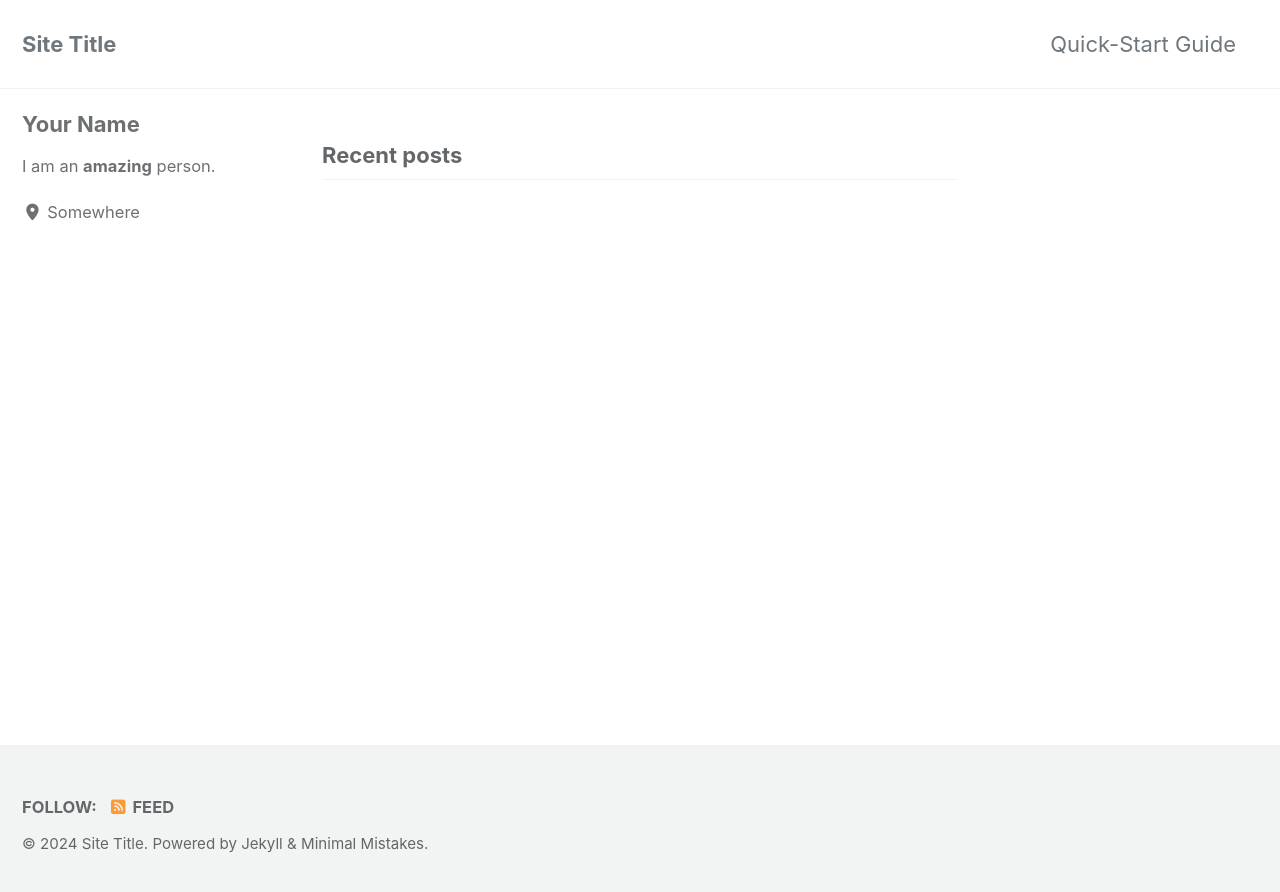
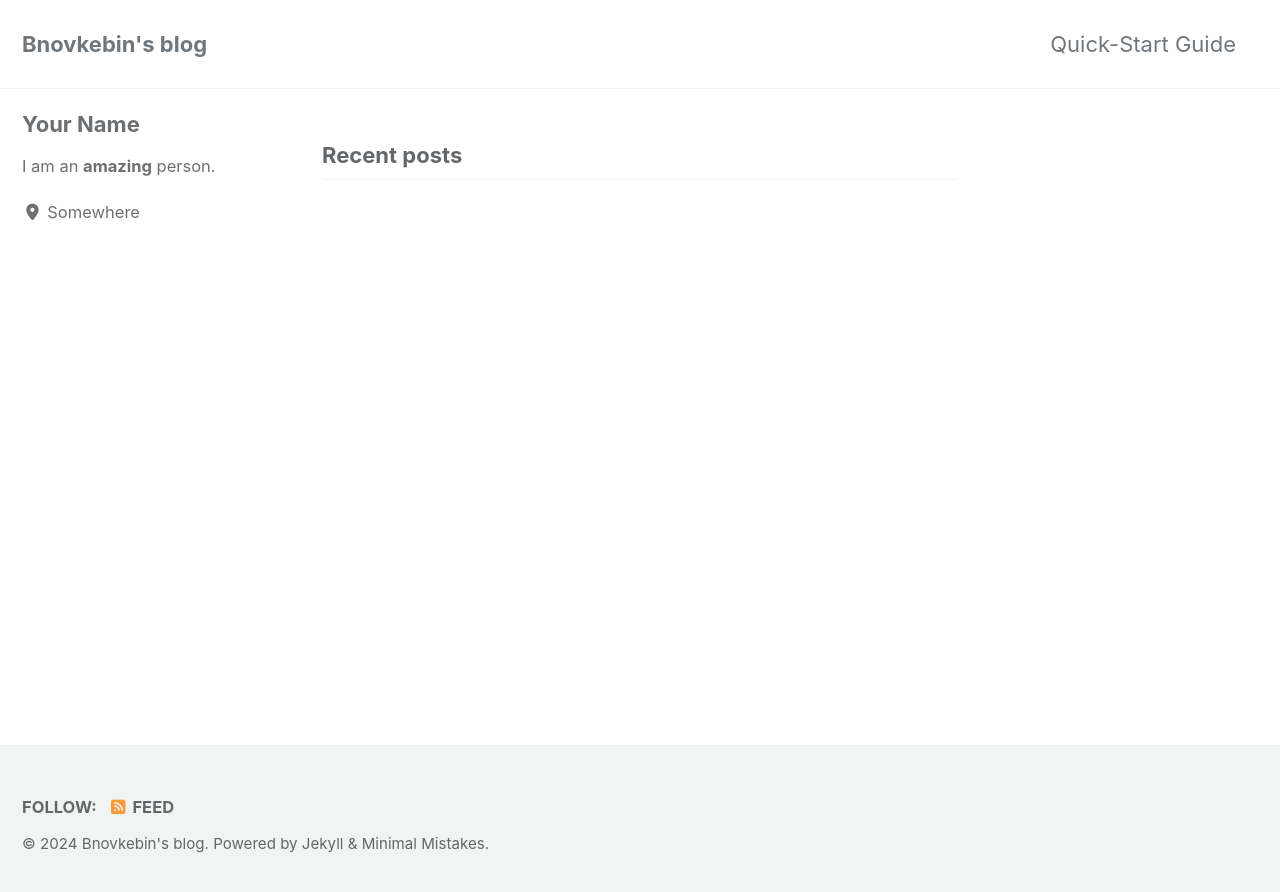
Before and after one commit to bnovkebin/bnovkebin.github.io, a Jekyll site: the page built from index.html, in a window 1280 px wide. Shown: the top 892 px of the page. Built offline with Jekyll 4.4.1, drawn with Linux system fonts in a browser that asks for light colours; cached includes are drawn as plain includes; the list of posts is cut into pages by our own code.

Commit message:
20240808

```diff
--- a/_config.yml
+++ b/_config.yml
@@ -17,14 +17,14 @@ minimal_mistakes_skin    : "default" # "air", "aqua", "contrast", "dark", "dirt"
 # Site Settings
 locale                   : "en-US"
 rtl                      : # true, false (default) # turns direction of the page into right to left for RTL languages
-title                    : "Site Title"
+title                    : "Bnovkebin's blog"
 title_separator          : "-"
 subtitle                 : # site tagline that appears below site title in masthead
-name                     : "Your Name"
-description              : "An amazing website."
+name                     : "Minkyun Sung"
+description              : "Be a good hacker"
 url                      : "https://bnovkebin.github.io" # the base hostname & protocol for your site e.g. "https://mmistakes.github.io"
 baseurl                  : "" # the subpath of your site, e.g. "/blog"
-repository               : # GitHub username/repo-name e.g. "mmistakes/minimal-mistakes"
+repository               : bnovkebin/bnovkebin.github.io # GitHub username/repo-name e.g. "mmistakes/minimal-mistakes"
 teaser                   : # path of fallback teaser image, e.g. "/assets/images/500x300.png"
 logo                     : # path of logo image to display in the masthead, e.g. "/assets/images/88x88.png"
 masthead_title           : # overrides the website title displayed in the masthead, use " " for no title
```
